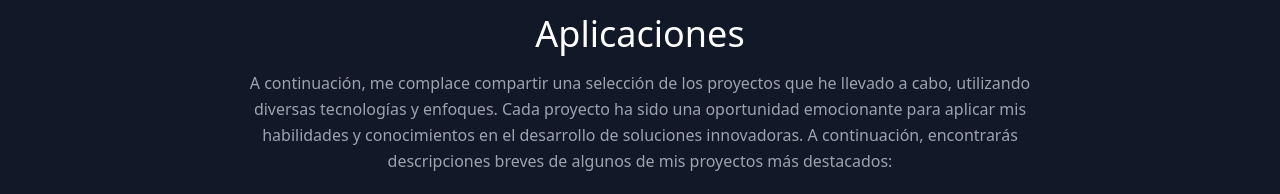
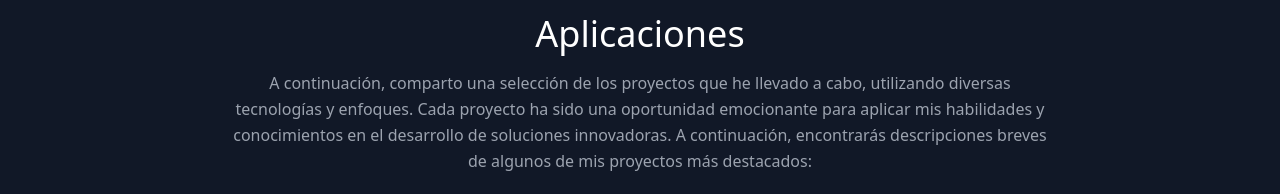
Before and after one commit to carloscarrete/portafolio, a React (Vite) app: page / in a window 1280 px wide. Shown: the part 606-800 px from the top of the page. Built offline with nearby package versions, Linux system fonts and the light colour scheme.

Commit message:
Little changes

```diff
--- a/index.html
+++ b/index.html
@@ -13,7 +13,7 @@
 
   <div id="root"></div>
 
-  <form name="contact" data-netlify="true" hidden>
+  <form name="contact" netlify netlify-honeypot="bot-field" hidden>
     <input type="text" name="name" />
     <input type="email" name="email" />
     <textarea name="message"></textarea>
--- a/src/components/Projects.jsx
+++ b/src/components/Projects.jsx
@@ -16,7 +16,7 @@ export const Projects = () => {
                         Aplicaciones
                     </h1>
                     <p className="lg:w-2/3 mx-auto leading-relaxed text-base">
-                    A continuación, me complace compartir una selección de los proyectos que he llevado a cabo, utilizando diversas tecnologías y enfoques. Cada proyecto ha sido una oportunidad emocionante para aplicar mis habilidades y conocimientos en el desarrollo de soluciones innovadoras. A continuación, encontrarás descripciones breves de algunos de mis proyectos más destacados:
+                    A continuación, comparto una selección de los proyectos que he llevado a cabo, utilizando diversas tecnologías y enfoques. Cada proyecto ha sido una oportunidad emocionante para aplicar mis habilidades y conocimientos en el desarrollo de soluciones innovadoras. A continuación, encontrarás descripciones breves de algunos de mis proyectos más destacados:
                     </p>
                 </div>
                 <div className="flex flex-wrap -m-4">
```
